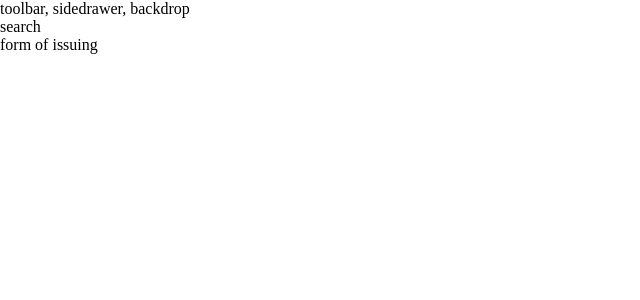
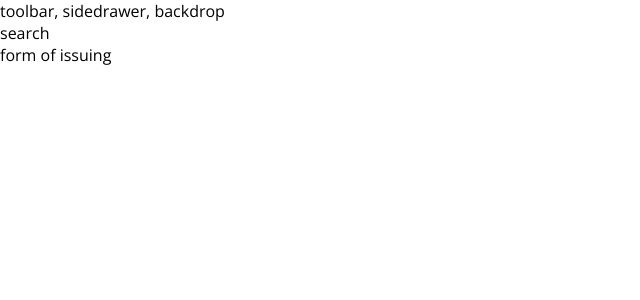
Before and after one commit to ip127001/lms, a React app in the folder frontend/: page / in a window 1280 px wide. Shown: the top 300 px of the page, without its empty margins (0-640 px from the left). Built offline with nearby package versions, Linux system fonts and the light colour scheme.

Commit message:
added Layout Component css

```diff
--- /dev/null
+++ b/frontend/src/components/Layout/Layout.css
@@ -0,0 +1,3 @@
+.Content {
+    margin-top: 20px;
+}
--- a/frontend/src/components/Layout/Layout.js
+++ b/frontend/src/components/Layout/Layout.js
@@ -1,10 +1,12 @@
 import React from 'react';
 import Aux from '../../hoc/Aux/Aux';
+
+import classes from './Layout.css';
 
 const layout = (props) => (
     <Aux>
         <div>toolbar, sidedrawer, backdrop</div>
-        <main>
+        <main className={classes.Content}>
             {props.children}
         </main>
     </Aux>
--- a/frontend/src/index.css
+++ b/frontend/src/index.css
@@ -1,7 +1,7 @@
 body {
   margin: 0;
   padding: 0;
-  font-family: open-sans;
+  font-family: "Open Sans";
 }
 
 code {
```
